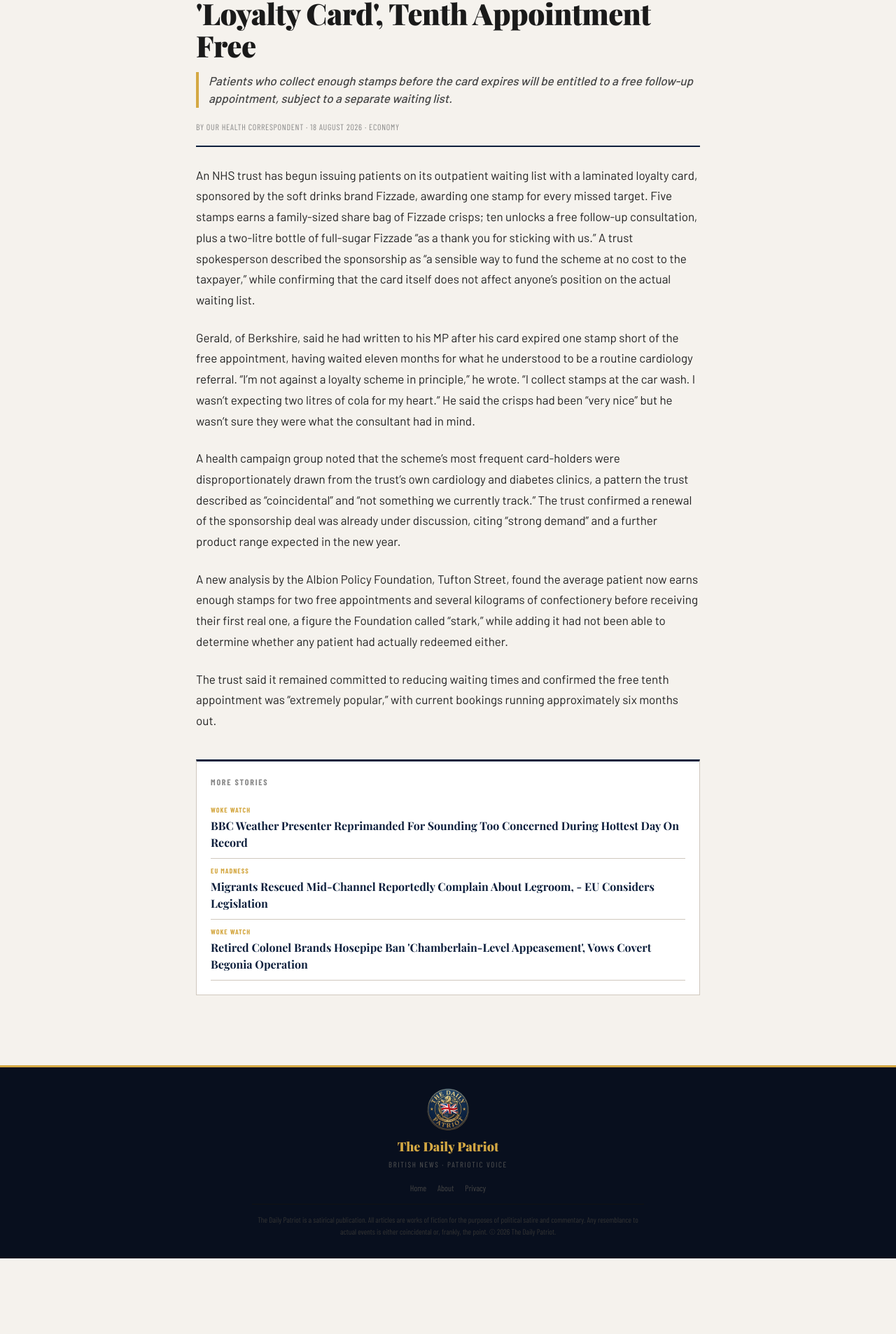
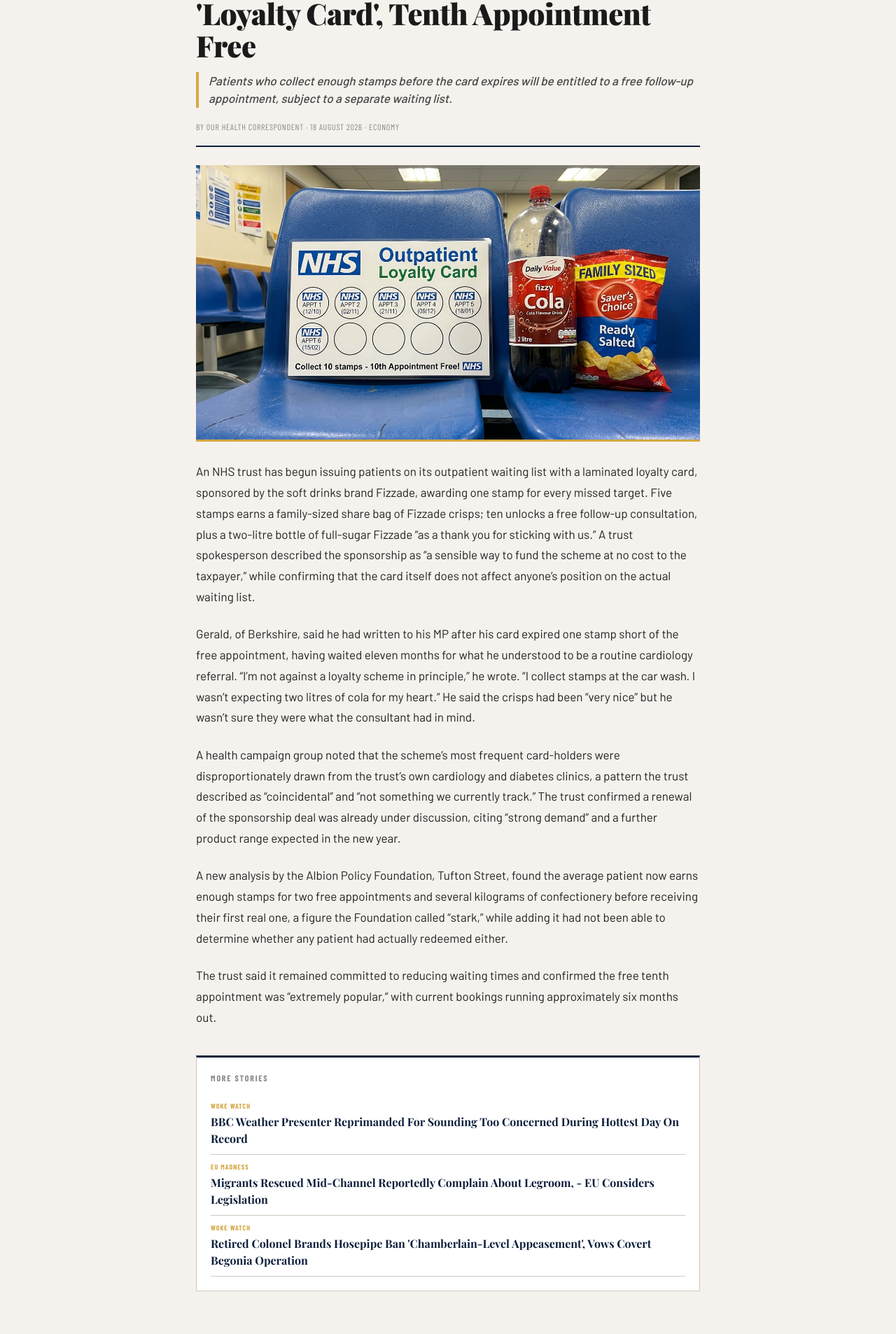
Before and after one commit to matt-palmer999/britishpatriots, a Jekyll site: the page built from _posts/2026-08-18-nhs-waiting-list-loyalty-card.md, in a window 1280 px wide. Shown: the part 384-2290 px from the top of the page at 70% size. Built offline with Jekyll 4.4.1, drawn with Linux system fonts in a browser that asks for light colours; some web fonts are replaced; before the commit the page ends 2182 px from its top, so only the background shows below that.

Commit message:
Add image to NHS loyalty card article

```diff
--- a/_posts/2026-08-18-nhs-waiting-list-loyalty-card.md
+++ b/_posts/2026-08-18-nhs-waiting-list-loyalty-card.md
@@ -4,6 +4,7 @@ title: "NHS Trust Launches Waiting List 'Loyalty Card', Tenth Appointment Free"
 standfirst: "Patients who collect enough stamps before the card expires will be entitled to a free follow-up appointment, subject to a separate waiting list."
 category: Economy
 author: Our Health Correspondent
+image: /assets/images/NHS-Loyalty-card.jpg
 ---
 
 An NHS trust has begun issuing patients on its outpatient waiting list with a laminated loyalty card, sponsored by the soft drinks brand Fizzade, awarding one stamp for every missed target. Five stamps earns a family-sized share bag of Fizzade crisps; ten unlocks a free follow-up consultation, plus a two-litre bottle of full-sugar Fizzade "as a thank you for sticking with us." A trust spokesperson described the sponsorship as "a sensible way to fund the scheme at no cost to the taxpayer," while confirming that the card itself does not affect anyone's position on the actual waiting list.
```
